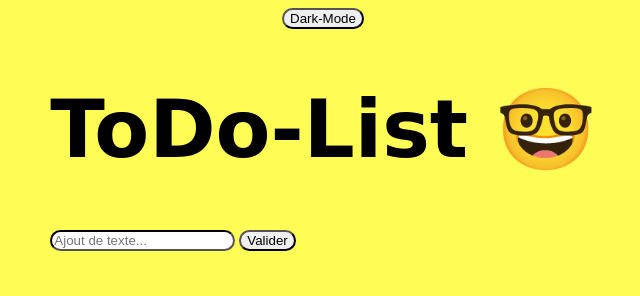
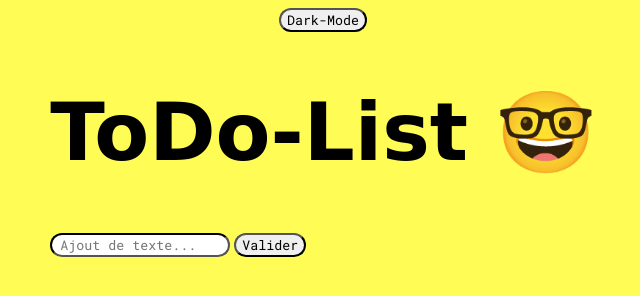
Before and after one commit to Antoine-Goncalves/Todo-List, a plain HTML site: page index.html in a window 1280 px wide. Shown: the whole page, without its empty margins (317-957 px from the left). Drawn offline with Linux system fonts and the light colour scheme; a web font is replaced by a local one.

Commit message:
add new font for input and button to style.css

```diff
--- a/style.css
+++ b/style.css
@@ -15,7 +15,16 @@ h1 {
 	font-size: 5rem;
 }
 
+input {
+	padding-left: .5rem;
+}
+
 input, button {
+	font-family: 'Roboto Mono', monospace;
 	border-color: black;
 	border-radius: 1rem;
 }
+
+.supp {
+	margin: .5rem;
+}
```
